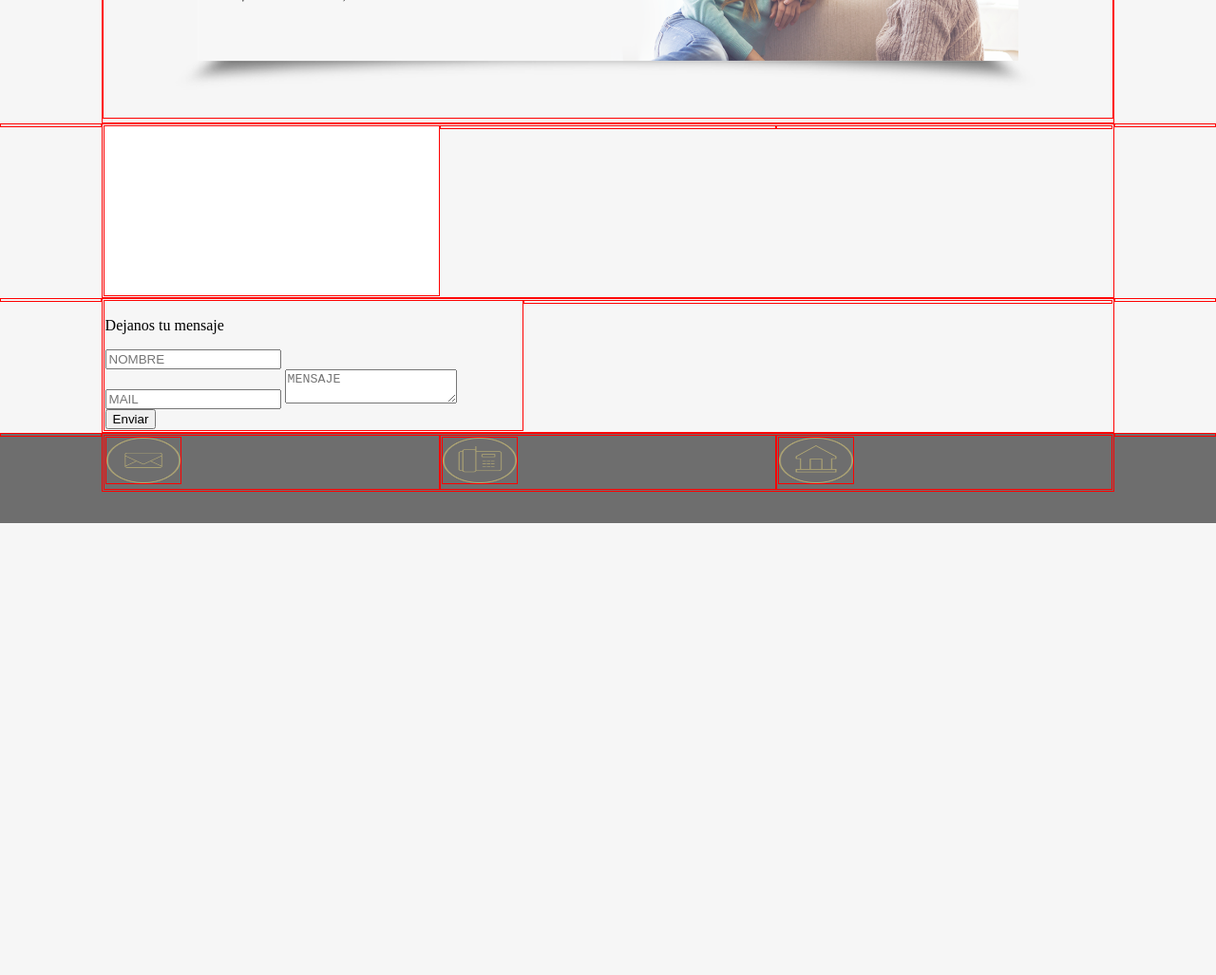
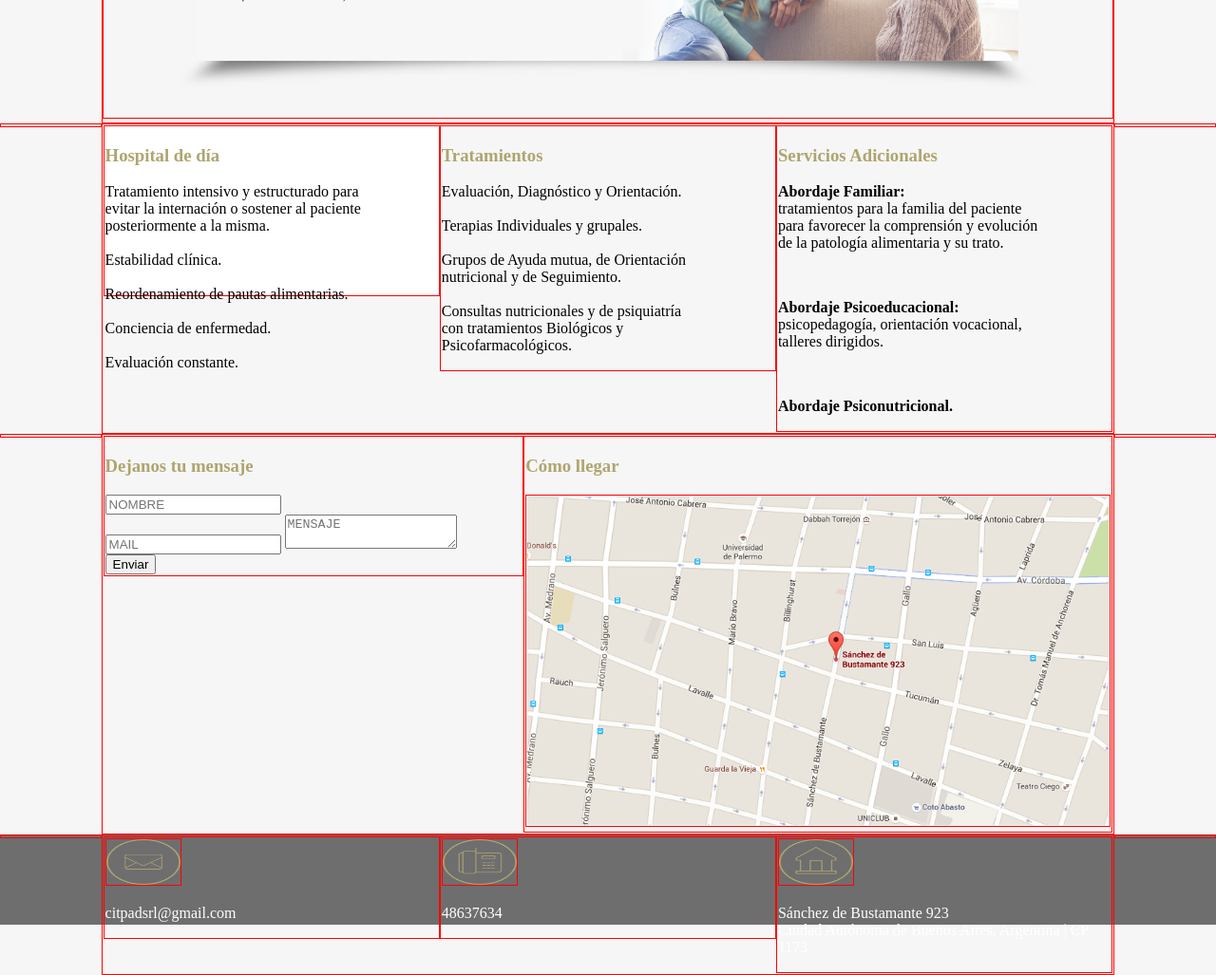
Before and after one commit to Ivuch/citpad, a website: page index.html in a window 1280 px wide. Shown: the part 380-1407 px from the top of the page at 95% size. Before the commit the page ends 931 px from the top, so only its background shows below. Drawn offline with Linux system fonts and the light colour scheme.

Commit message:
More changes

```diff
--- a/index.html
+++ b/index.html
@@ -26,9 +26,25 @@
 		<div class="row">
 			<div class="col-1"></div>
 			<div class="col-10">
-				<div class="col-4 msgBox"></div>
-				<div class="col-4"></div>
-				<div class="col-4"></div>
+				<div class="col-4 msgBox">
+					<h3>Hospital de día</h3>
+					<p>Tratamiento intensivo y estructurado para <br>evitar la internación o sostener al paciente <br>posteriormente a la misma. <br><br>Estabilidad clínica. <br><br>Reordenamiento de pautas alimentarias. <br><br>Conciencia de enfermedad. <br><br>Evaluación constante. <br></p>
+				</div>
+				<div class="col-4">
+					<h3>Tratamientos</h3>
+					<p>Evaluación, Diagnóstico y Orientación. <br><br>Terapias Individuales y grupales. <br><br>Grupos de Ayuda mutua, de Orientación <br>nutricional y de Seguimiento. <br><br>Consultas nutricionales y de psiquiatría <br>con tratamientos Biológicos y <br>Psicofarmacológicos.</p>
+				</div>
+				<div class="col-4">
+					<h3>Servicios Adicionales</h3>
+					<p><b>Abordaje Familiar:</b><br>
+					tratamientos para la familia del paciente <br>para favorecer la comprensión y evolución <br>de la patología alimentaria y su trato.</p>
+					<br>
+					<p><b>Abordaje Psicoeducacional:</b><br>
+					psicopedagogía, orientación vocacional, <br>talleres dirigidos.
+					</p>
+					<br>
+					<p><b>Abordaje Psiconutricional.</b></p>
+				</div>
 			</div>
 			<div class="col-1"></div>
 		</div>
@@ -36,14 +52,17 @@
 			<div class="col-1"></div>
 			<div class="col-10">
 				<div class="col-5">
-					<p>Dejanos tu mensaje</p>
+					<h3>Dejanos tu mensaje</h3>
 					<input type="name" required="true" placeholder="NOMBRE" class="inputs" style="display:block;">
 					<input type="email" required="true" placeholder="MAIL" class="inputs" style="display:inline-block;">
 					<textarea id="contactText" placeholder="MENSAJE"></textarea>
 					<br>
 					<button id="enviar" onclick="sendEmail()">Enviar</button>
 				</div>
-				<div class="col-7"></div>
+				<div class="col-7">
+					<h3>Cómo llegar</h3>
+					<img src="image/04-mapa.png">
+				</div>
 			</div>
 			<div class="col-1"></div>
 		</div>
@@ -52,9 +71,18 @@
 		<div class="row">
 			<div class="col-1"></div>
 			<div class="col-10">
-				<div class="col-4"><img src="/image/01-mail.png"></div>
-				<div class="col-4"><img src="/image/02-telefono.png"></div>
-				<div class="col-4"><img src="/image/03-casa.png"></div>
+				<div class="col-4">
+					<img src="/image/01-mail.png">
+					<p>citpadsrl@gmail.com</p>
+				</div>
+				<div class="col-4">
+					<img src="/image/02-telefono.png">
+					<p>48637634</p>
+				</div>
+				<div class="col-4">
+					<img src="/image/03-casa.png">
+					<p>Sánchez de Bustamante 923 <br>Ciudad Autónoma de Buenos Aires, Argentina | CP 1173</p>
+				</div>
 			</div>
 			<div class="col-1"></div>
 		</div>
--- a/public/css/style.css
+++ b/public/css/style.css
@@ -58,9 +58,13 @@
 }
 /***   Desktop    ***/
 
+h3{
+	color: #AEA56F;
+}
 footer{
 	background-color: #6E6E6E;
 	height: 95px;
+	color: white;
 }
 img {
     width: 100%;
```
